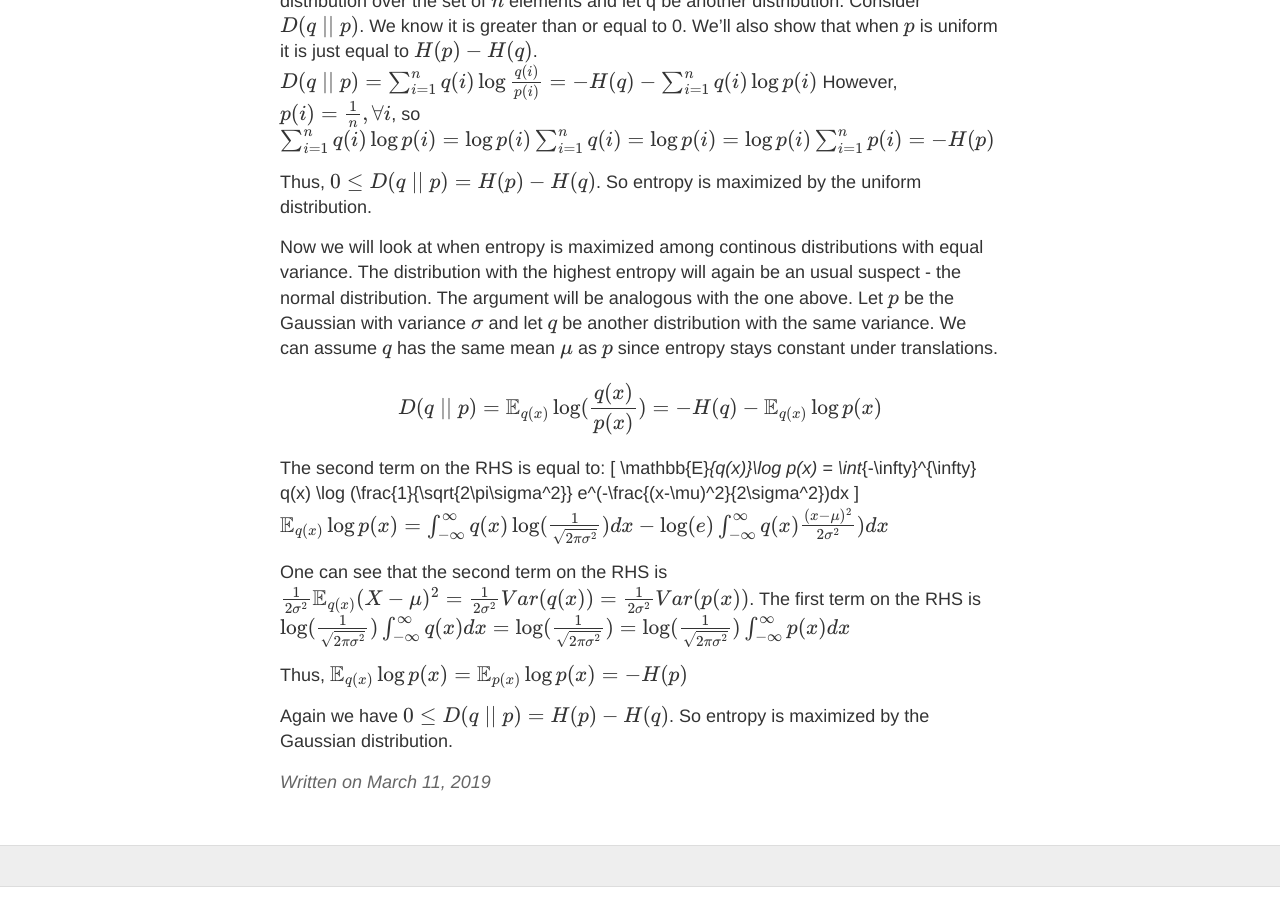
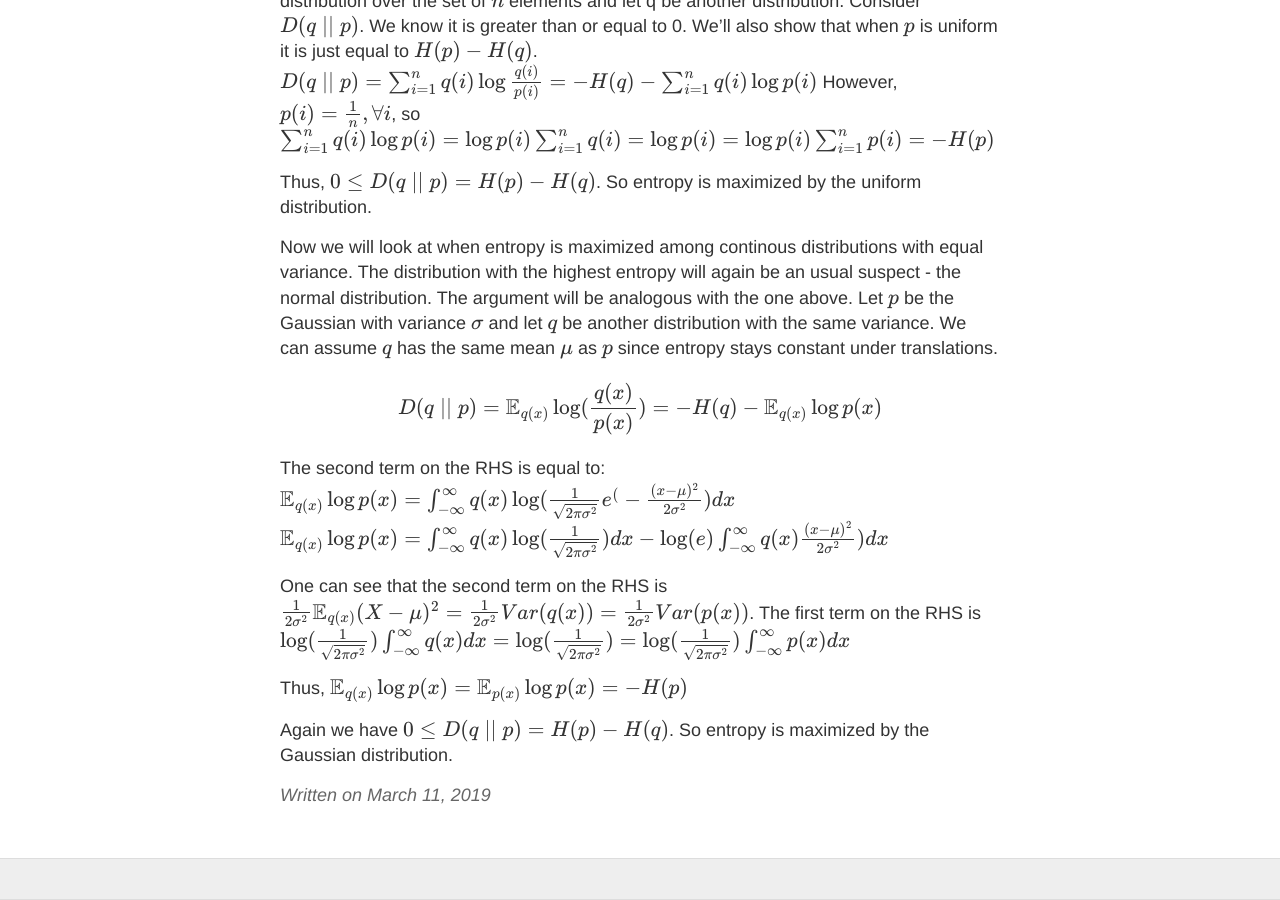
Before and after one commit to alexandrumilu/alexandrumilu.github.io, a Jekyll site: the page built from _posts/2019-03-11-policy-gradients.md, in a window 1280 px wide and 900 px high, scrolled down 1180 px. Built offline with Jekyll 4.4.1, drawn with Linux system fonts in a browser that asks for light colours; formulas are drawn with MathJax 3.

```diff
--- a/_posts/2019-03-11-policy-gradients.md
+++ b/_posts/2019-03-11-policy-gradients.md
@@ -38,9 +38,7 @@ Now we will look at when entropy is maximized among continous distributions with
 $$D(q\mid \mid p) = \mathbb{E}_{q(x)}\log(\frac{q(x)}{p(x)}) = -H(q) - \mathbb{E}_{q(x)}\log p(x) $$
 
 The second term on the RHS is equal to:
-\[
-\mathbb{E}_{q(x)}\log p(x) = \int_{-\infty}^{\infty} q(x) \log (\frac{1}{\sqrt{2\pi\sigma^2}} e^(-\frac{(x-\mu)^2}{2\sigma^2})dx
-\]
+$$\mathbb{E}_{q(x)}\log p(x) = \int_{-\infty}^{\infty} q(x) \log (\frac{1}{\sqrt{2\pi\sigma^2}} e^(-\frac{(x-\mu)^2}{2\sigma^2})dx$$
 $$\mathbb{E}_{q(x)}\log p(x) = \int_{-\infty}^{\infty} q(x) \log (\frac{1}{\sqrt{2\pi\sigma^2}}) dx - \log(e) \int_{-\infty}^{\infty}q(x) \frac{(x-\mu)^2}{2\sigma^2})dx$$
 
 One can see that the second term on the RHS is
```
